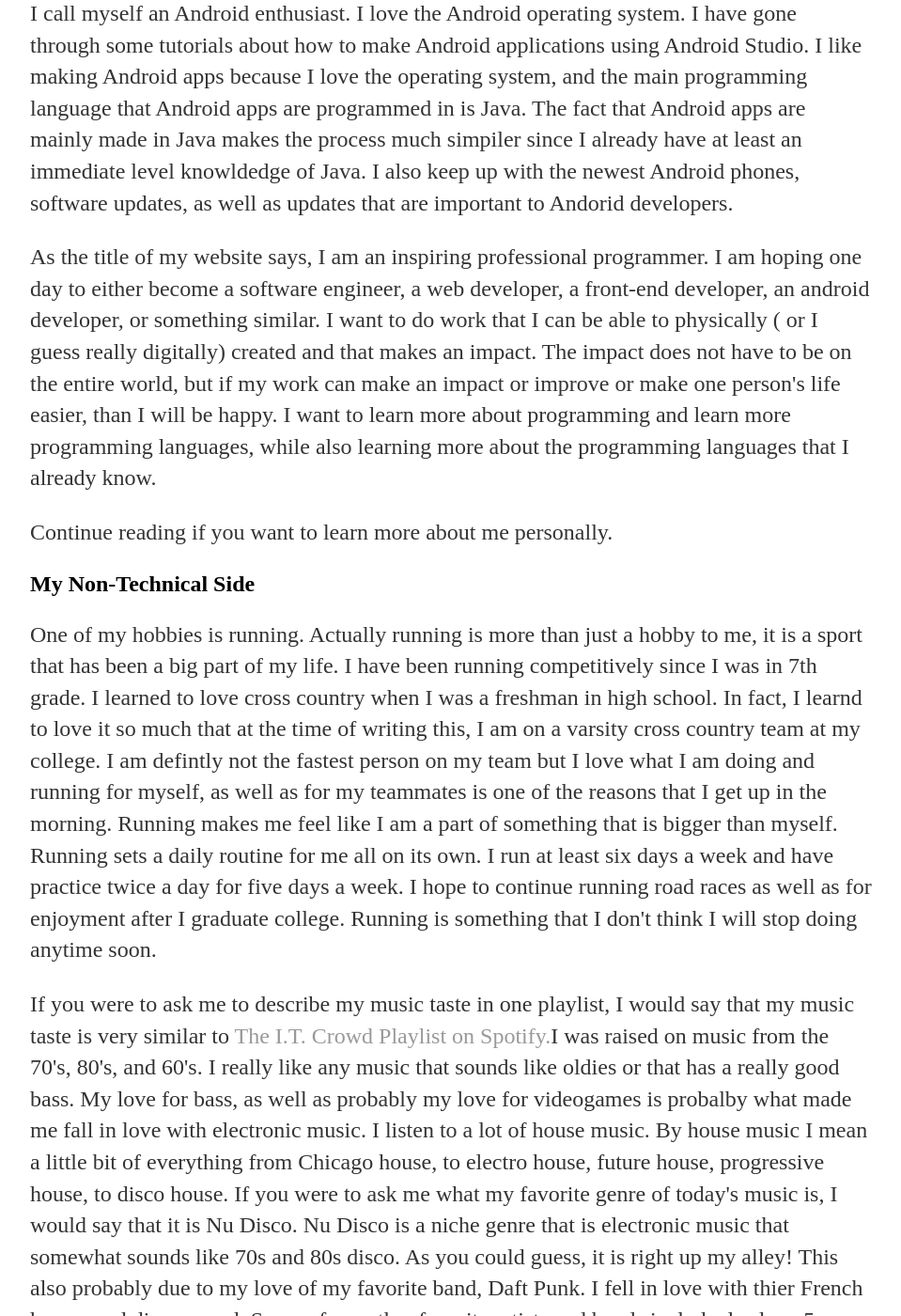
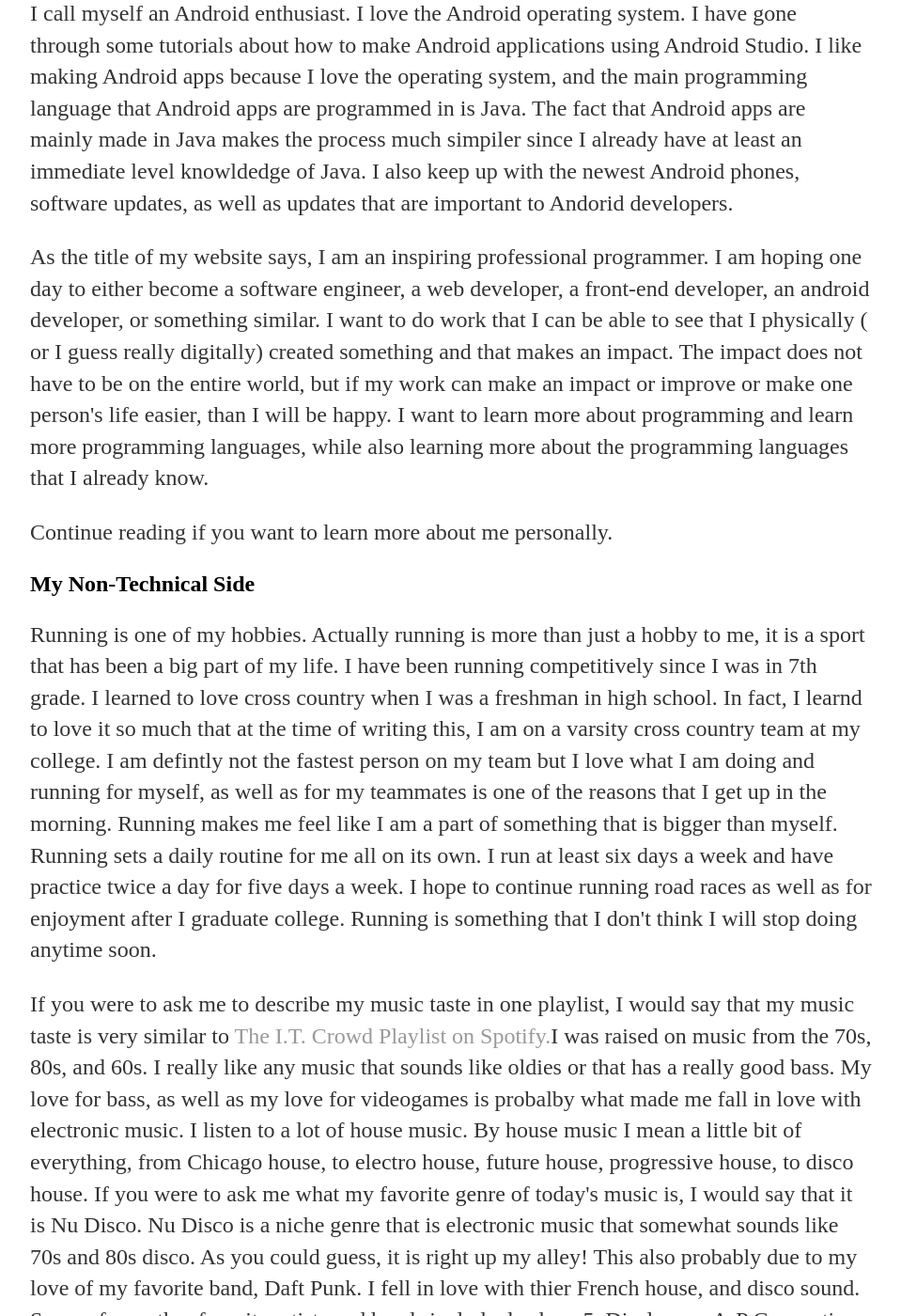
Before and after one commit to acow19/acow19.github.io, a Jekyll site: the page built from about/index.html, in a window 1280 px wide and 1400 px high, scrolled down 903 px. Shown: the whole window at 94% size, without its empty margins (160-1119 px from the left). Built offline with Jekyll 4.4.1, drawn with Linux system fonts in a browser that asks for light colours; some of the changed text lies outside the part shown.

Commit message:
Update index.html
Grammar changes

```diff
--- a/about/index.html
+++ b/about/index.html
@@ -25,8 +25,8 @@ title: Andrew Cowick, About
   that are important to Andorid developers.</p>
 
   <p>As the title of my website says, I am an inspiring professional programmer. I am hoping one day to either become a software engineer, a web
-  developer, a front-end developer, an android developer, or something similar. I want to do work that I can be able to physically ( or I guess
-  really digitally) created and that makes an impact. The impact does not have to be on the entire world, but if my work can make an impact
+  developer, a front-end developer, an android developer, or something similar. I want to do work that I can be able to see that I physically ( or I guess
+  really digitally) created something and that makes an impact. The impact does not have to be on the entire world, but if my work can make an impact
   or improve or make one person's life easier, than I will be happy. I want to learn more about programming and learn more programming languages,
   while also learning more about the programming languages that I already know.</p>
 
@@ -34,7 +34,7 @@ title: Andrew Cowick, About
 
   <h2>My Non-Technical Side</h2>
 
-  <p>One of my hobbies is running. Actually running is more than just a hobby to me, it is a sport that has been a big part of my life.
+  <p>Running is one of my hobbies. Actually running is more than just a hobby to me, it is a sport that has been a big part of my life.
   I have been running competitively since I was in 7th grade. I learned to love cross country when I was a freshman in high school.
   In fact, I learnd to love it so much that at the time of writing this, I am on a varsity cross country team at my college.
   I am defintly not the fastest person on my team but I love what I am doing and running for myself, as well as for my teammates is one
@@ -44,10 +44,10 @@ title: Andrew Cowick, About
   stop doing anytime soon.</p>
 
   <p>If you were to ask me to describe my music taste in one playlist, I would say that my music taste is very similar to
-  <a href="https://open.spotify.com/user/spotify/playlist/37i9dQZF1DXajgUqadhHiB">The I.T. Crowd Playlist on Spotify.</a>I was raised on music
-  from the 70's, 80's, and 60's. I really like any music that sounds like oldies or that has a really good bass. My love for bass, as well as
-  probably my love for videogames is probalby what made me fall in love with electronic music. I listen to a lot of house music. By house
-  music I mean a little bit of everything from Chicago house, to electro house, future house, progressive house, to disco house. If you were
+  <a href="https://open.spotify.com/user/spotify/playlist/37i9dQZF1DXajgUqadhHiB"> The I.T. Crowd Playlist on Spotify.</a>I was raised on music
+  from the 70s, 80s, and 60s. I really like any music that sounds like oldies or that has a really good bass. My love for bass, as well as
+  my love for videogames is probalby what made me fall in love with electronic music. I listen to a lot of house music. By house
+  music I mean a little bit of everything, from Chicago house, to electro house, future house, progressive house, to disco house. If you were
   to ask me what my favorite genre of today's music is, I would say that it is Nu Disco. Nu Disco is a niche genre that is electronic music
   that somewhat sounds like 70s and 80s disco. As you could guess, it is right up my alley! This also probably due to my love of my favorite
   band, Daft Punk. I fell in love with thier French house, and disco sound. Some of my other favorite artists and bands include deadmau5,
```
Also changed, not shown: other parts of about/index.html (+1 -1 lines).
